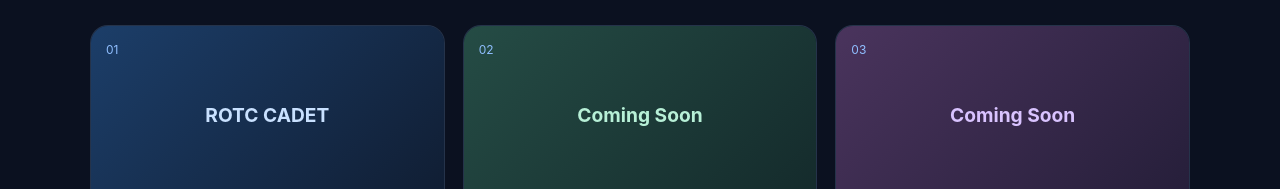
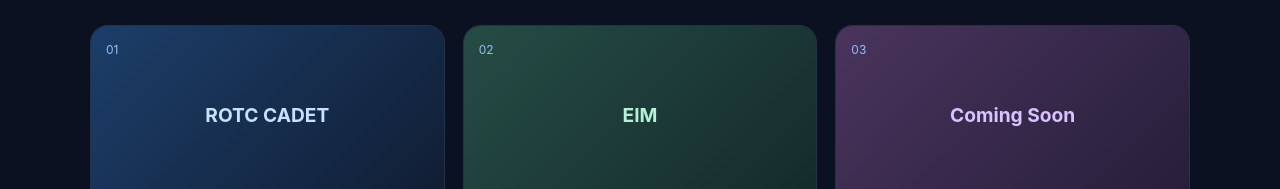
Before and after one commit to Del468/PONJERODEL-PROJECT-1, a plain HTML site: page index.html in a window 1280 px wide. Shown: the part 1887-2076 px from the top of the page. Drawn offline with Linux system fonts and the light colour scheme.

Commit message:
Added new portfolio picture

```diff
--- a/index.html
+++ b/index.html
@@ -80,7 +80,7 @@
           <div class="project-content"><h3>NSTP</h3><p>My ROTC days were a memorable experience filled with challenges, discipline, and teamwork. It taught me to be responsible, respect others, follow instructions, and become more confident. Despite the tiring activities, I gained valuable lessons and memories that I will always treasure.</p><div class="chips"><span>HTML</span><span>CSS</span></div></div>
         </article>
         <article class="project-card">
-          <div class="project-preview preview-two"><span>02</span><strong>Coming Soon</strong></div>
+          <div class="project-preview preview-two"><span>02</span><strong>EIM</strong></div>
           <div class="project-content"><h3>Future Project</h3><p>I'll add another project here as I continue practicing web development.</p><div class="chips"><span>Learning</span><span>Practice</span></div></div>
         </article>
         <article class="project-card">
```
Also changed, not shown: assets/photo/eim.jpg (added).
